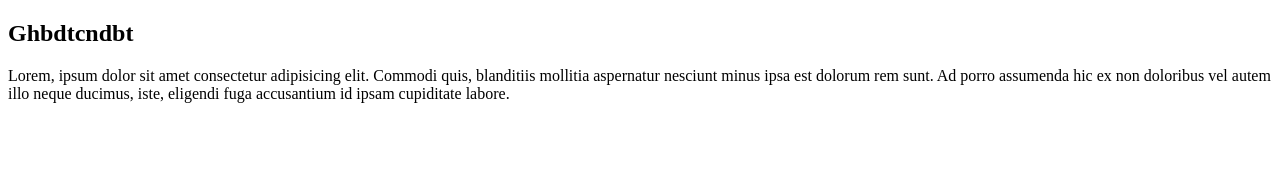
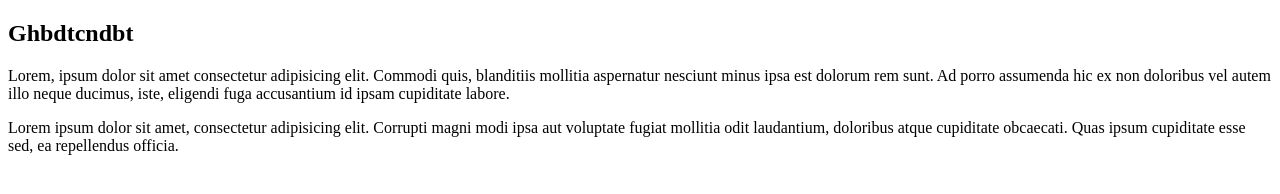
Before and after one commit to ssidorxx/test1, a plain HTML site: page index.html in a window 1280 px wide. Drawn offline with Linux system fonts and the light colour scheme.

Commit message:
add main

```diff
--- a/index.html
+++ b/index.html
@@ -10,5 +10,9 @@
     <h2>Ghbdtcndbt</h2>
     <p>Lorem, ipsum dolor sit amet consectetur adipisicing elit. Commodi quis, blanditiis mollitia aspernatur nesciunt minus ipsa est dolorum rem sunt. Ad porro assumenda hic ex non doloribus vel autem illo neque ducimus, iste, eligendi fuga accusantium id ipsam cupiditate labore.</p>
     <div class="newDiv"></div>
+
+    <main>
+        Lorem ipsum dolor sit amet, consectetur adipisicing elit. Corrupti magni modi ipsa aut voluptate fugiat mollitia odit laudantium, doloribus atque cupiditate obcaecati. Quas ipsum cupiditate esse sed, ea repellendus officia.
+    </main>
 </body>
 </html>
```
